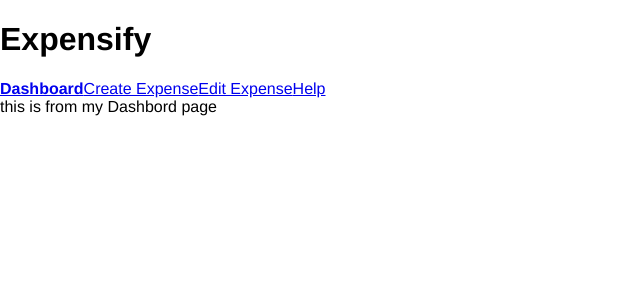
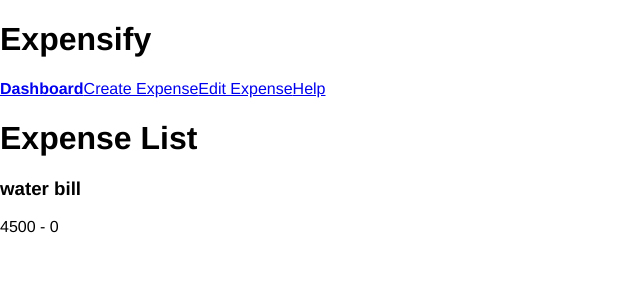
Before and after one commit to MassMatsu/react-expensify, a React app: page / in a window 1280 px wide. Shown: the top 300 px of the page, without its empty margins (0-640 px from the left). Built offline with nearby package versions, Linux system fonts and the light colour scheme; the HTML template or start-up script is replaced by a standard one.

Commit message:
rendering expenses on DashboardPage

```diff
--- a/src/app.js
+++ b/src/app.js
@@ -3,6 +3,7 @@
 import 'normalize.css/normalize.css';
 import './styles/styles.scss';
 
+import { Provider } from 'react-redux';
 import AppRouter from './routers/AppRouter';
 import configureStore from './store/configureStore';
 import { addExpense } from './actions/expenses';
@@ -12,15 +13,21 @@
 const store = configureStore();
 
 console.log(store.getState());
-store.dispatch(addExpense({ description: 'water bill' }));
-store.dispatch(addExpense({ description: 'gas bill' }));
-store.dispatch(setTextFilter('bill'));
+store.dispatch(addExpense({ description: 'water bill', amount: 4500}));
+store.dispatch(addExpense({ description: 'gas bill', amount: 150 }));
+store.dispatch(setTextFilter('water'));
 
 console.log(store.getState());
 
-const state = store.getState()
-const filteredExpense = getVisibleExpenses(state.expenses, state.filters)
+const state = store.getState();
+const filteredExpense = getVisibleExpenses(state.expenses, state.filters);
 
 console.log(filteredExpense);
 
-ReactDOM.render(AppRouter, document.getElementById('app'));
+ReactDOM.render(
+  <Provider store={store}>
+    <AppRouter />
+  </Provider>,
+
+  document.getElementById('app')
+);
--- /dev/null
+++ b/src/components/ExpenseItem.js
@@ -0,0 +1,12 @@
+import React from 'react'
+
+const ExpenseItem = ({id, description, amount, createdAt}) => {
+  return (
+    <div>
+    <h3>{description} </h3>
+      <p>{amount} - {createdAt}</p>
+    </div>
+  )
+}
+
+export default ExpenseItem
--- /dev/null
+++ b/src/components/ExpenseList.js
@@ -0,0 +1,30 @@
+import React from 'react'
+import {connect} from 'react-redux'
+import {ExpenseItem} from '../components/index'
+import selectExpenses from '../selectors/expenses'
+
+const ExpenseList = ({expenses}) => {
+
+  return <div>
+    <h1>Expense List</h1>
+    {expenses.map((expense) => {
+      return <ExpenseItem key={expense.id}{...expense}/>
+    })}
+  </div>
+}
+
+const mapStateToProps = (state) => {
+  return {
+    expenses: selectExpenses(state.expenses, state.filters),
+    //filters: state.filters
+  }
+}
+
+export default connect(mapStateToProps)(ExpenseList)
+
+// export default connect((state) => {
+//   console.log(state)
+//   return {
+//     expenses: state.expenses
+//   }
+// })(ExpenseList)
--- a/src/components/index.js
+++ b/src/components/index.js
@@ -1,3 +1,5 @@
 import Header from '../components/Header'
+import ExpenseList from '../components/ExpenseList';
+import ExpenseItem from '../components/ExpenseItem'
 
-export {Header}
+export {Header, ExpenseList, ExpenseItem}
--- a/src/pages/DashboardPage.js
+++ b/src/pages/DashboardPage.js
@@ -1,5 +1,8 @@
 import React from 'react'
+import {ExpenseList} from '../components/index'
 
-const DashboardPage = () => <div>this is from my Dashbord page</div>;
+const DashboardPage = () => <div>
+  <ExpenseList/>
+</div>;
 
 export default DashboardPage
--- a/src/routers/AppRouter.js
+++ b/src/routers/AppRouter.js
@@ -11,7 +11,7 @@
 
 
 
-const AppRouter = (
+const AppRouter = () => (
   <BrowserRouter>
     <div>
       <Header />
```
